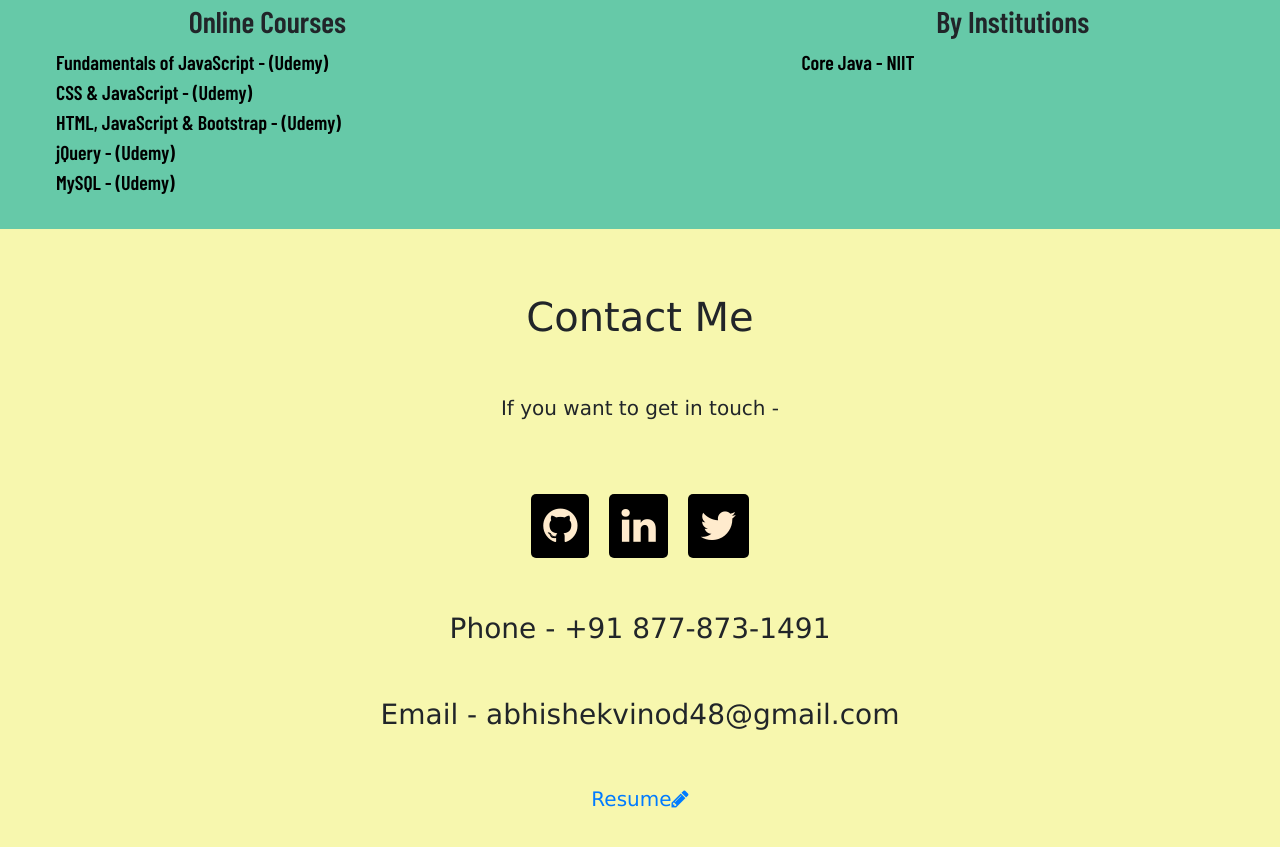
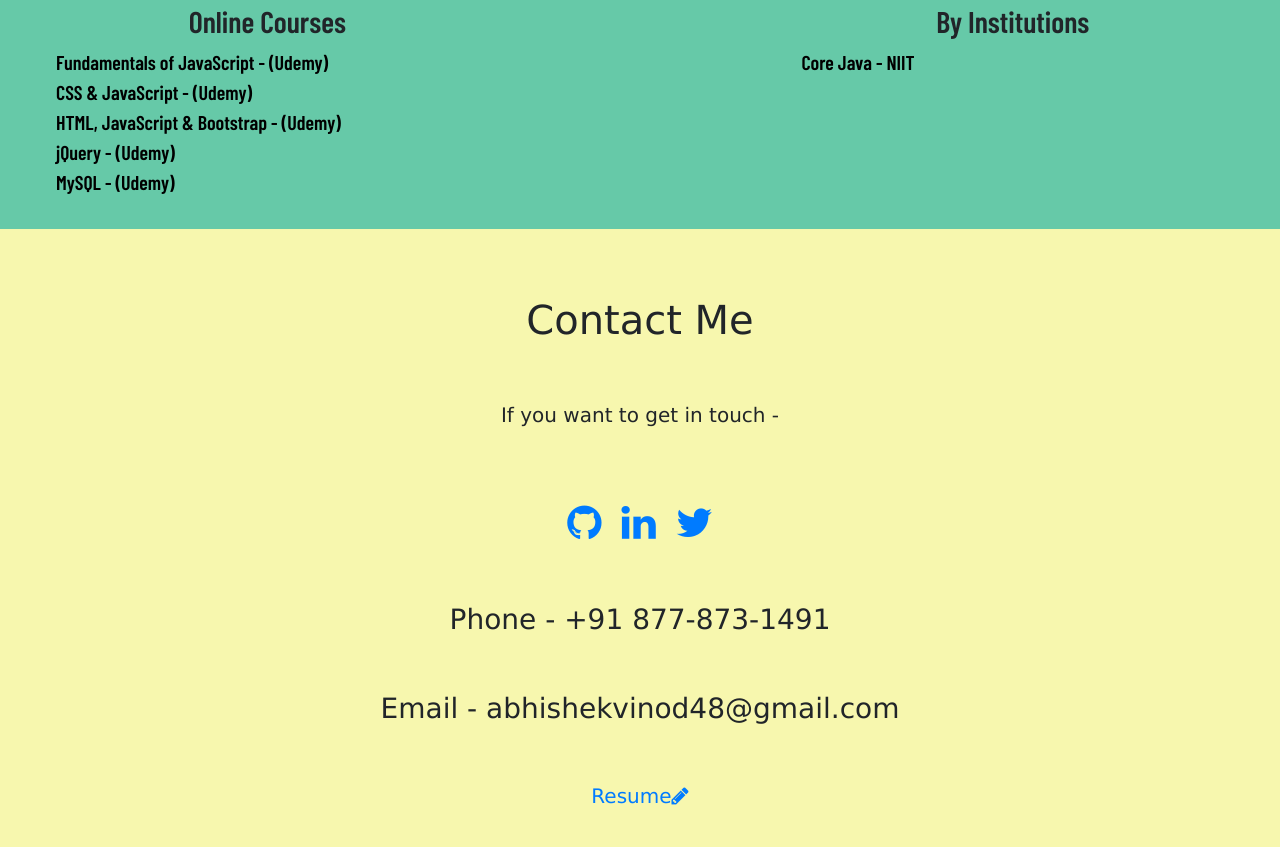
Before and after one commit to CoderAbhishek/portfolio-v1, a website: page index.html in a window 1280 px wide. Shown: the part 1946-2793 px from the top of the page. Drawn offline with nearby package versions, Linux system fonts and the light colour scheme.

Commit message:
fixed more errors

```diff
--- a/index.html
+++ b/index.html
@@ -72,7 +72,7 @@
                     </a>
                     <div class="overlay">
                         <h4>YourFREELancer Form</h4>
-                        <a href="https://coderabhishek.github.io/project-1/" target="_blank"><i class="icon fa-1x fa fa-github" aria-hidden="true"></i></a>
+                        <a href="https://coderabhishek.github.io/project-1/" target="_blank"><i class="fa-1x fa fa-github" aria-hidden="true"></i></a>
                     </div>
                 </div>
                 <div class=" my-col">
@@ -81,7 +81,7 @@
                     </a>
                     <div class="overlay">
                         <h4>Weather Forecast</h4>
-                        <a href="https://coderabhishek.github.io/weather-app/" target="_blank"><i class="icon fa-1x fa fa-github" aria-hidden="true"></i></a>
+                        <a href="https://coderabhishek.github.io/weather-app/" target="_blank"><i class="fa-1x fa fa-github" aria-hidden="true"></i></a>
                     </div>
                 </div>
             </div>
@@ -115,9 +115,9 @@
         <!-- <hr class="divide"> -->
         <p>If you want to get in touch -</p>
         <div class="icons row">
-            <a href="https://github.com/CoderAbhishek" target="_blank" class="brand-col col-xs-2"><i class="icon fa-2x fa fa-github" aria-hidden="true"></i></a>
-            <a href="https://www.linkedin.com/in/abhishek-vinod-758b65188/" target="_blank" class="brand-col col-xs-2"><i class="icon fa-2x fa fa-linkedin" aria-hidden="true"></i></a>
-            <a href="https://twitter.com/YoAbhiiii" target="_blank" class="brand-col col-xs-2"><i class="icon fa-2x fa fa-twitter" aria-hidden="true"></i></a>
+            <a href="https://github.com/CoderAbhishek" target="_blank" class="brand-col col-xs-2"><i class="fa-2x fa fa-github" aria-hidden="true"></i></a>
+            <a href="https://www.linkedin.com/in/abhishek-vinod-758b65188/" target="_blank" class="brand-col col-xs-2"><i class="fa-2x fa fa-linkedin" aria-hidden="true"></i></a>
+            <a href="https://twitter.com/YoAbhiiii" target="_blank" class="brand-col col-xs-2"><i class="fa-2x fa fa-twitter" aria-hidden="true"></i></a>
         </div>
         <h3>Phone - +91 877-873-1491</h3>
         <h3>Email - abhishekvinod48@gmail.com</h3>
```
